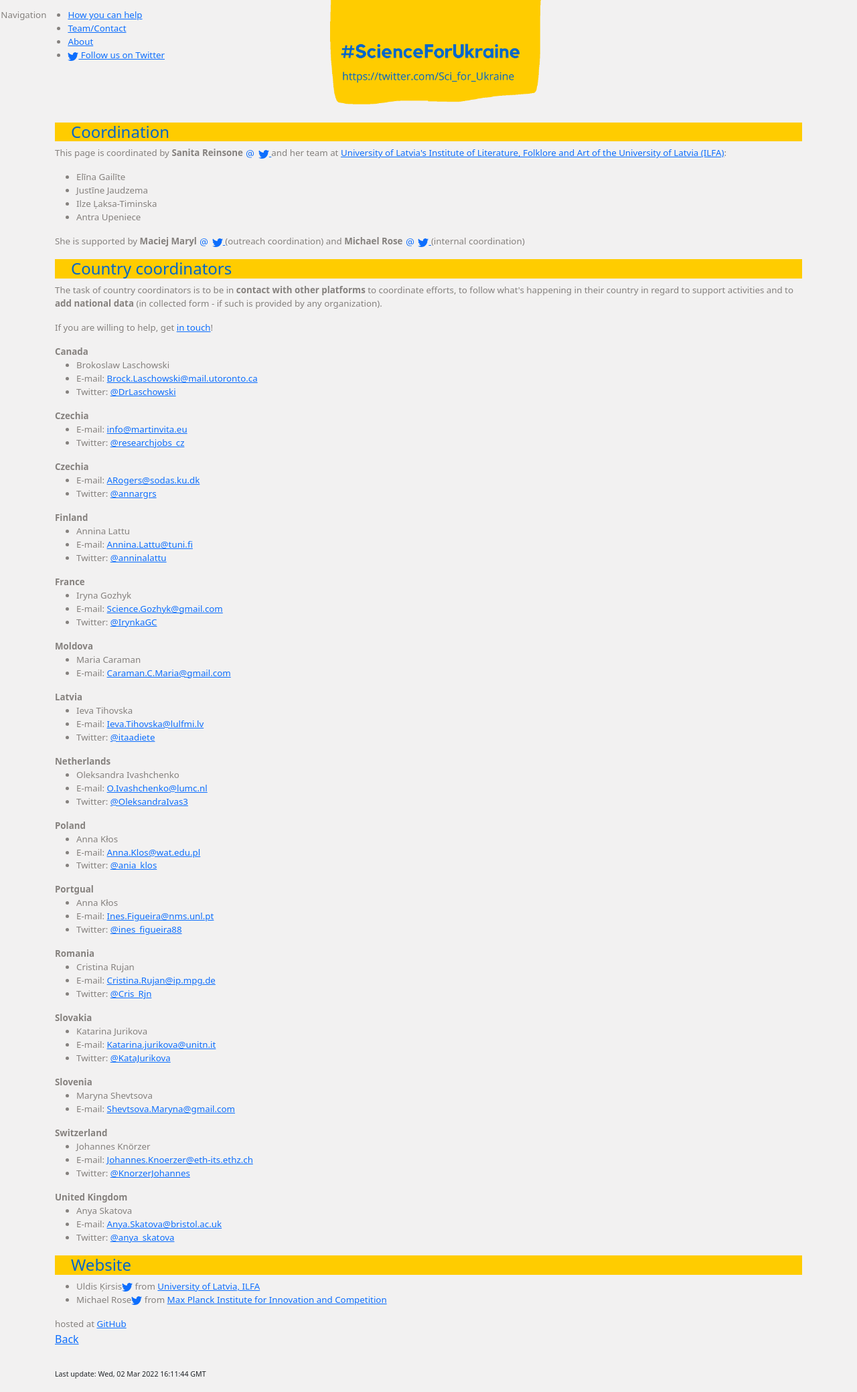
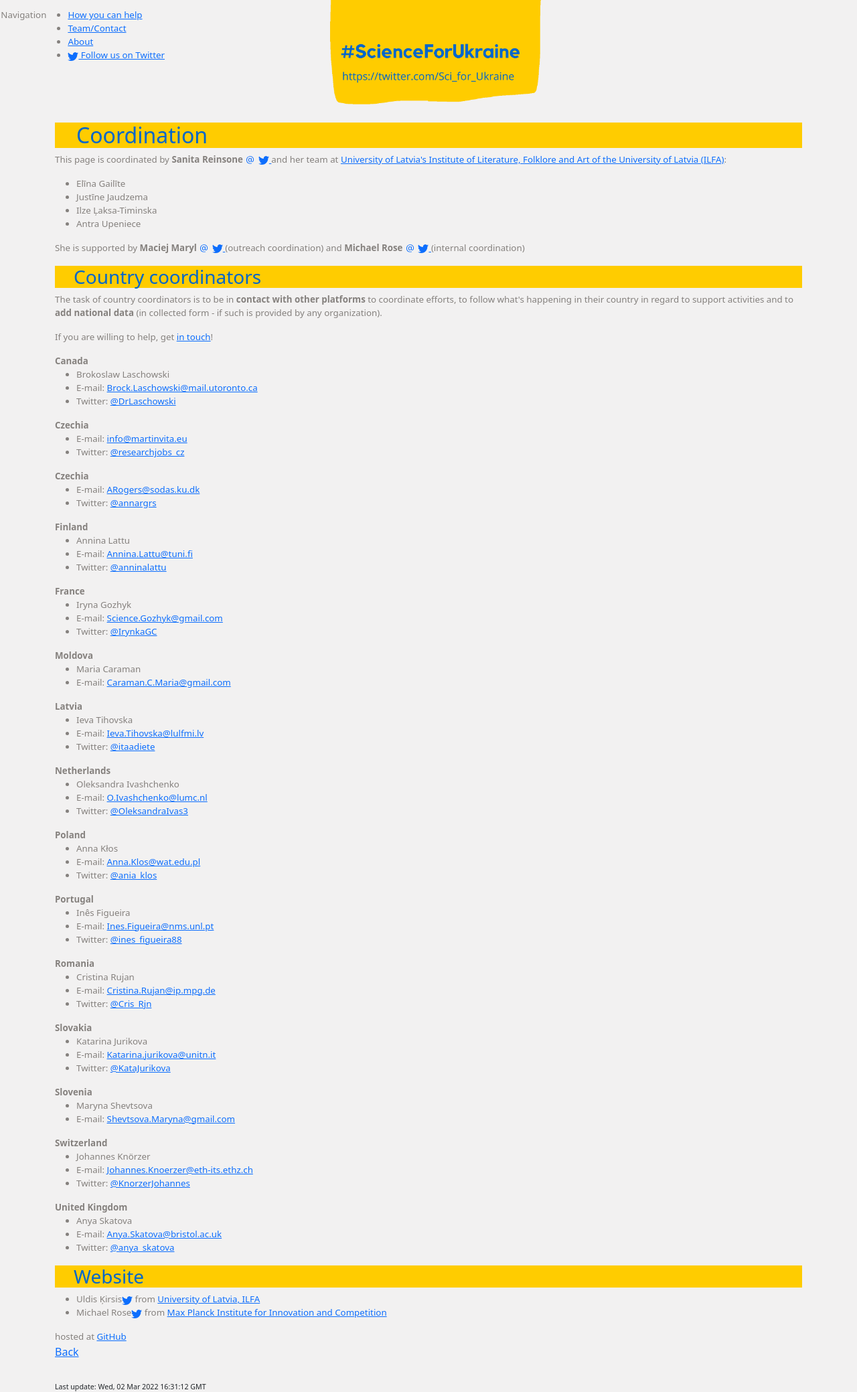
Before and after one commit to sanitareins/scienceforukraine, a PHP site: page /web/team.html in a window 1280 px wide. Shown: the whole page at 67% size. Run offline with PHP 8.4, Linux system fonts and the light colour scheme.

Commit message:
Portugal data updated

```diff
--- a/web/team.html
+++ b/web/team.html
@@ -5,7 +5,7 @@
     <meta http-equiv="X-UA-Compatible" content="IE=edge" />
     <meta name="description" content="#ScienceForUkraine is a voluntary initiative whose mission is to support students and researchers from Ukraine directly affected by the Russia’s invasion." />
     <meta name="viewport" content="width=device-width, initial-scale=1" />
-    <meta http-equiv="Last-Modified" content="Wed, 02 Mar 2022 16:11:44 GMT" />
+    <meta http-equiv="Last-Modified" content="Wed, 02 Mar 2022 16:31:12 GMT" />
     <meta name="twitter:card" content="summary" />
     <meta name="twitter:site" content="@Sci_for_Ukraine" />
     <meta name="twitter:creator" content="@sanitare" />
@@ -16,7 +16,7 @@
     <title>Science for Ukraine - Team</title>
     <link href="assets/leaflet/leaflet.css" rel="stylesheet">
     <link href="assets/bootstrap/css/bootstrap.css" rel="stylesheet">
-    <link href="assets/local_css/default_page.css?v=1646237504" rel="stylesheet">
+    <link href="assets/local_css/default_page.css?v=1646238672" rel="stylesheet">
 
     <!-- Global site tag (gtag.js) - Google Analytics -->
     <script async src="https://www.googletagmanager.com/gtag/js?id=G-BVWXGWBK9R"></script>
@@ -54,7 +54,7 @@
     </div>
 
     <div class="container info">
-    <h3>Coordination</h3>
+    <h1>Coordination</h1>
     <p>
         This page is coordinated by <b>Sanita Reinsone</b> <a
             href="mailto:sanita.reinsone@lulfmi.lv"> <svg
@@ -98,7 +98,7 @@
                 <use xlink:href="assets/bootstrap-icons.svg#twitter" /></svg>
         </a> (internal coordination)
 
-<h3>Country coordinators</h3>
+<h2>Country coordinators</h2>
 
     <p>The task of country coordinators is to be in <b>contact with other platforms</b> to coordinate efforts, to follow what's happening in their country in regard to support activities and to <b>add national data</b> (in collected form - if such is provided by any organization).</p>
 
@@ -160,9 +160,9 @@
       <li>E-mail: <a href="mailto:anna.klos@wat.edu.pl" target="_blank">Anna.Klos@wat.edu.pl</a></li>
       <li>Twitter: <a href="https://twitter.com/ania_klos" target="_blank">@ania_klos</a></li>
     </ul>
-    <b>Portgual</b>
+    <b>Portugal</b>
     <ul>
-      <li>Anna Kłos</li>
+      <li>Inês Figueira</li>
       <li>E-mail: <a href="mailto:ines.figueira@nms.unl.pt" target="_blank">Ines.Figueira@nms.unl.pt</a></li>
       <li>Twitter: <a href="https://twitter.com/ines_figueira88" target="_blank">@ines_figueira88</a></li>
     </ul>
@@ -196,7 +196,7 @@
         <li>Twitter: <a href="https://twitter.com/anya_skatova" target="_blank">@anya_skatova</a></li>
     </ul>
 
-    <h3>Website</h3>
+    <h2>Website</h2>
     <ul>
       <li>Uldis Ķirsis<a href="https://twitter.com/UKirsis" target="_blank"><svg class="bi" width="16" height="16" fill="currentColor"><use xlink:href="assets/bootstrap-icons.svg#twitter"/></svg></a> from <a href="http://lulfmi.lv/en/news" target="_blank">University of Latvia, ILFA</a></li>
       <li>Michael Rose<a href="https://twitter.com/Michael_E_Rose" target="_blank"><svg class="bi" width="16" height="16" fill="currentColor"><use xlink:href="assets/bootstrap-icons.svg#twitter"/></svg></a> from <a href="https://www.ip.mpg.de/en/" target="_blank">Max Planck Institute for Innovation and Competition</a></li>
@@ -208,12 +208,12 @@
   <a href="/">Back</a>
 </div>
     <footer class="container">
-        Last update: Wed, 02 Mar 2022 16:11:44 GMT    </footer>
+        Last update: Wed, 02 Mar 2022 16:31:12 GMT    </footer>
 
     <script src="assets/leaflet/leaflet.js"></script>
     <script src="assets/load_map.js"></script>
     <script>L.Icon.Default.imagePath = 'assets/leaflet/images/';</script>
-    <script src="data.js?v=1646237504"></script>
+    <script src="data.js?v=1646238672"></script>
     <script src="draw.js?v=3"></script>
 </body>
 
```
Also changed, not shown: views/team.php (+5 -5 lines), web/assets/flag-03.png (renamed from web/assets/flad-03.png).
